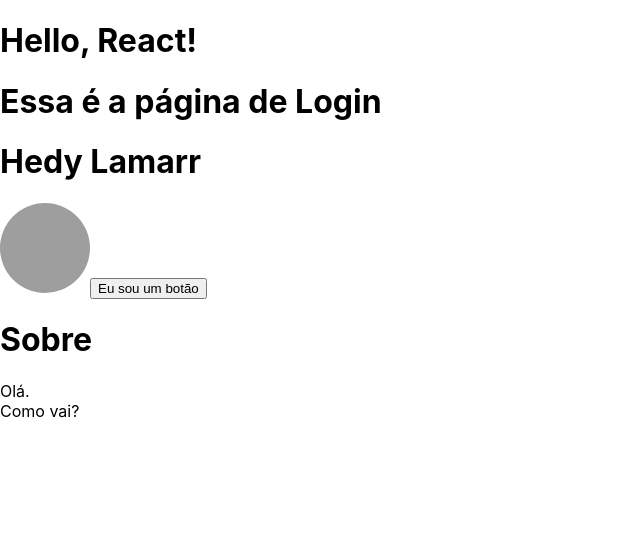
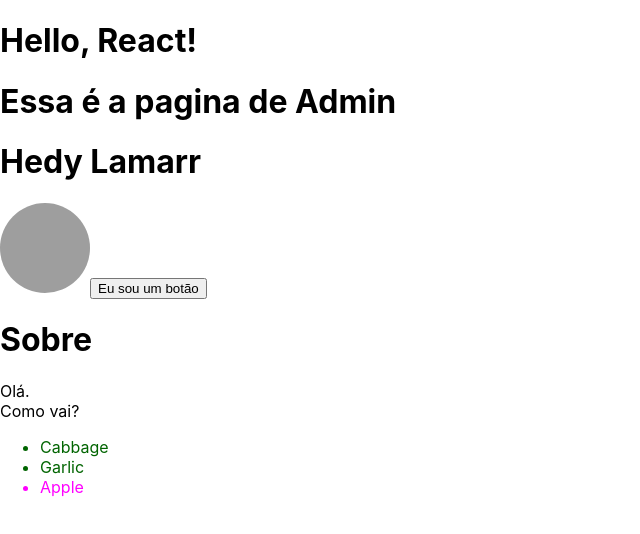
Before and after one commit to rodrigo749/aula-react-senac, a React (Create React App) app: page / in a window 1280 px wide. Shown: the top 534 px of the page, without its empty margins (0-640 px from the left). Built offline with nearby package versions, Linux system fonts and the light colour scheme; grey boxes are pictures that could not be loaded.

Commit message:
created Shopping List

```diff
--- a/src/App.js
+++ b/src/App.js
@@ -4,10 +4,11 @@
 import Profile from './components/Profile/Profile.jsx';
 import AdminPanel from './components/AdminPanel/AdminPanel.jsx';
 import LoginForm from './components/LoginForm/LoginForm.jsx';
+import ShoppingList from './components/ShoppingList/ShoppingList.jsx';
 
 function App() {
   let content;
-  let isLoggedIn = false;
+  let isLoggedIn = true;
   if (isLoggedIn) {
     content = <AdminPanel />;
   } else {
@@ -25,6 +26,7 @@
         <MyButton />
         <AboutPage />
       </header>
+      <ShoppingList />
     </div>
   );
 }
--- /dev/null
+++ b/src/components/ShoppingList/ShoppingList.jsx
@@ -0,0 +1,22 @@
+const products = [
+  { title: 'Cabbage', isFruit: false, id: 1 },
+  { title: 'Garlic', isFruit: false, id: 2 },
+  { title: 'Apple', isFruit: true, id: 3 },
+];
+
+export default function ShoppingList() {
+  const listItems = products.map(product =>
+    <li
+      key={product.id}
+      style={{
+        color: product.isFruit ? 'magenta' : 'darkgreen'
+      }}
+    >
+      {product.title}
+    </li>
+  );
+
+  return (
+    <ul>{listItems}</ul>
+  );
+}
```
